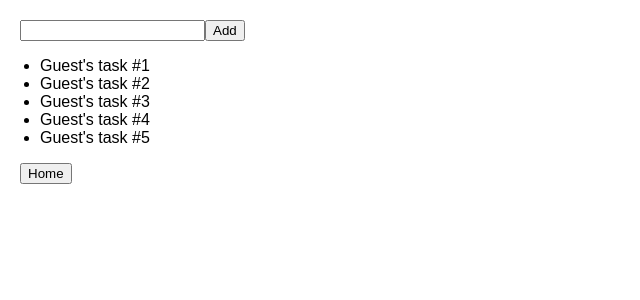
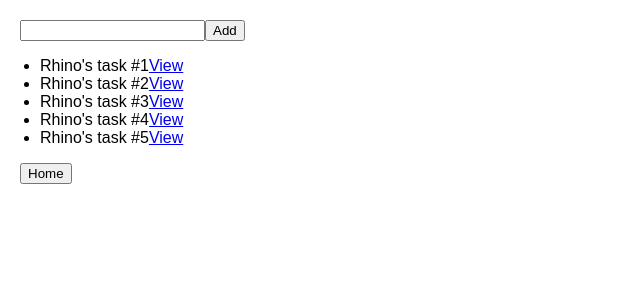
Before and after one commit to LameckMeshack/react4, a React (Create React App) app: page /todos in a window 1280 px wide. Shown: the top 300 px of the page, without its empty margins (0-640 px from the left). Built offline with nearby package versions, Linux system fonts and the light colour scheme.

Commit message:
*Added link to a single todo

```diff
--- a/src/components/Todos.jsx
+++ b/src/components/Todos.jsx
@@ -1,4 +1,5 @@
 import { useReducer } from "react";
+import { Link } from "react-router-dom";
 
 function createInitialState(username) {
   const initialTodos = [];
@@ -47,7 +48,7 @@ function reducer(state, action) {
   //   throw Error("Unknown action: " + action.type);
 }
 
-export default function Todos({ username = "Guest" }) {
+export default function Todos({ username = "Rhino" }) {
   const [state, dispatch] = useReducer(reducer, username, createInitialState);
   return (
     <>
@@ -69,7 +70,11 @@ export default function Todos({ username = "Guest" }) {
       </button>
       <ul>
         {state.todos.map((item) => (
-          <li key={item.id}>{item.text}</li>
+          <li key={item.id}>
+            {item.text}
+            {/* Link to the page */}
+            <Link to={`/todos/${item.id}`}>View</Link>
+          </li>
         ))}
       </ul>
     </>
```
